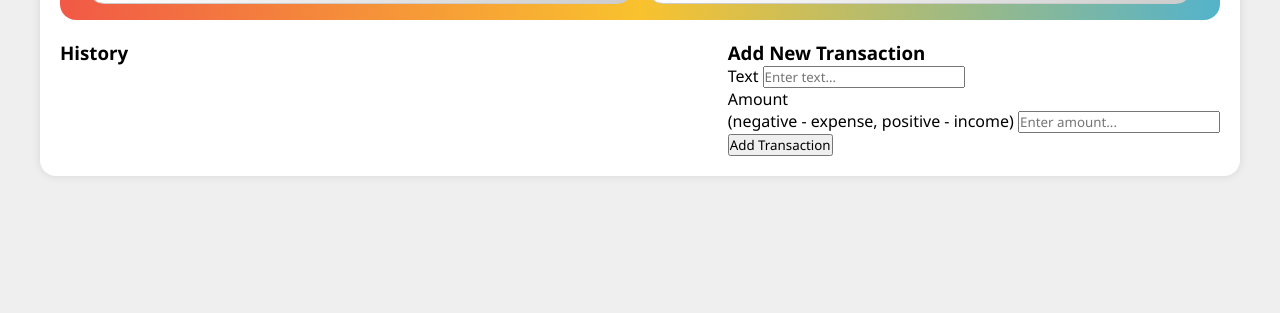
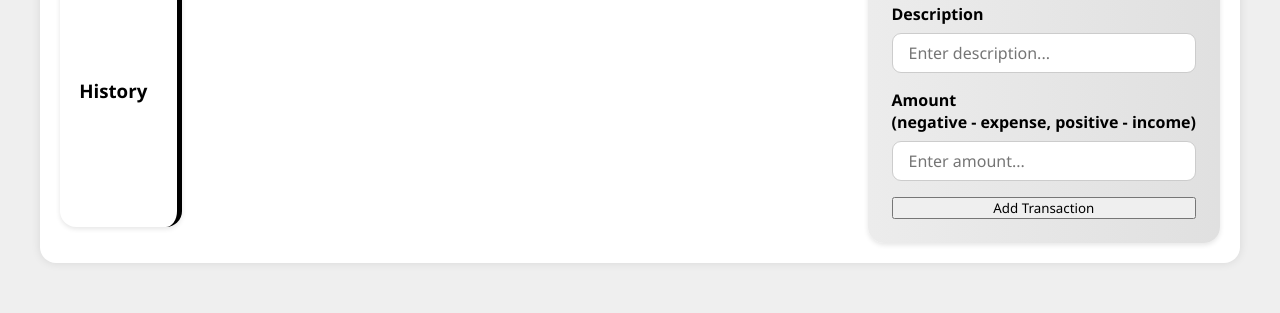
Before and after one commit to BurcuML/Expense-Tracker, a plain HTML site: page index.html in a window 1280 px wide. Shown: the part 487-800 px from the top of the page. Drawn offline with Linux system fonts and the light colour scheme.

Commit message:
refactor: update transaction form labels for clarity and enhance history styling

```diff
--- a/index.html
+++ b/index.html
@@ -49,8 +49,8 @@
             <h3>Add New Transaction</h3>
             <form id="transaction-form">
                 <div class="form-control">
-                    <label for="text">Text</label>
-                    <input type="text" id="text" placeholder="Enter text..." required>
+                    <label for="text">Description</label>
+                    <input type="text" id="text" placeholder="Enter description..." required>
                 </div>
                 <div class="form-control">
                     <label for="amount">Amount <br> (negative - expense, positive - income)</label>
--- a/style.css
+++ b/style.css
@@ -93,11 +93,13 @@ h2 {
     letter-spacing: 1px;
     font-weight: 700;
 }
+
 .transaction-container {
     display: flex;
     justify-content: space-between;
     flex-wrap: wrap;
 }
+
 #history-list {
     list-style-type: none;
     max-height: 500px;
@@ -105,19 +107,119 @@ h2 {
     padding-right: 10px;
     flex-grow: 1;
 }
+
 .history-list::-webkit-scrollbar {
     width: 8px;
 }
+
 /*thumb is the draggable part of the scrollbar*/
 .history-list::-webkit-scrollbar-thumb {
     background-color: #cbd5e0;
     border-radius: 4px;
 }
+
 /*track is the bg of the scrollbar*/
 .history-list::-webkit-scrollbar-track {
     background-color: #f1f1f1;
     border-radius: 4px;
 }
+
 .history-list::-webkit-scrollbar-thumb:hover {
     background-color: #a0aec0;
 }
+
+.history {
+    display: flex;
+    justify-content: space-between;
+    align-items: center;
+    padding: 1rem 1.2rem;
+    margin-bottom: 1rem;
+    border-radius: 1rem;
+    background: #ffff;
+    box-shadow: 0 2px 5px rgba(0, 0, 0, 0.1);
+    transition: all 0.3s ease;
+    border-right: 5px solid;
+    animation: slideIn 0.5s ease;
+}
+
+.history:hover {
+    box-shadow: 0 4px 10px rgba(0, 0, 0, 0.2);
+    transform: translateX(5px);
+}
+
+@keyframes slideIn {
+    from {
+        opacity: 0;
+        transform: translateX(-20px);
+    }
+
+    to {
+        opacity: 1;
+        transform: translateX(0);
+    }
+}
+
+.history.income {
+    border-right-color: var(--fourth-color);
+}
+
+.history.expense {
+    border-right-color: var(--primary-color);
+}
+
+.history .delete-btn {
+    background: none;
+    border: none;
+    color: var(--primary-color);
+    font-size: 1.2rem;
+    cursor: pointer;
+    transition: all 0.3s ease;
+    opacity: 0;
+    padding: 4px 8px;
+    border-radius: 5px;
+    margin-left: 11px;
+}
+
+.history:hover .delete-btn {
+    opacity: 1;
+}
+
+.history .delete-btn:hover {
+    background-color: var(--primary-color);
+    transform: scale(1.1);
+    color: var(--text-color2);
+}
+
+.add-transaction {
+    background: linear-gradient(to right, #ececec, #e0e0e0);
+    padding: 1.5rem;
+    border-radius: 1rem;
+    box-shadow: 0 2px 5px rgba(0, 0, 0, 0.1);
+    height: 100%;
+    display: flex;
+    flex-direction: column;
+}
+
+.add-transaction form {
+    display: flex;
+    flex-direction: column;
+    height: 100%;
+}
+
+.form-control {
+    margin-bottom: 1rem;
+}
+
+.form-control label {
+    display: block;
+    margin-bottom: .5rem;
+    font-weight: 600;
+}
+
+.form-control input {
+    width: 100%;
+    padding: .5rem 1rem;
+    border: 1px solid #ccc;
+    border-radius: 9px;
+    font-size: 1rem;
+}
```
